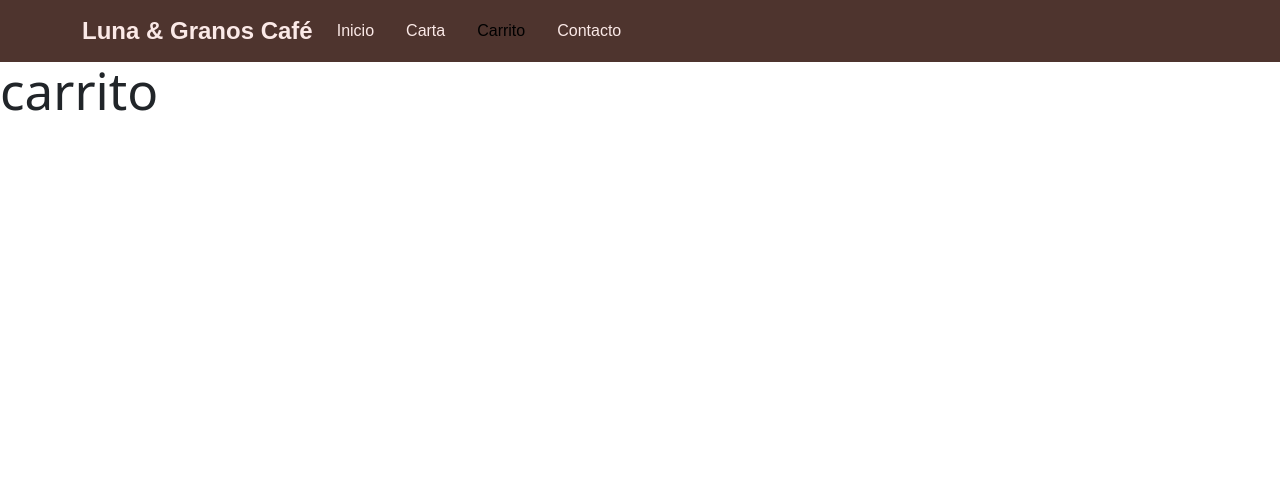
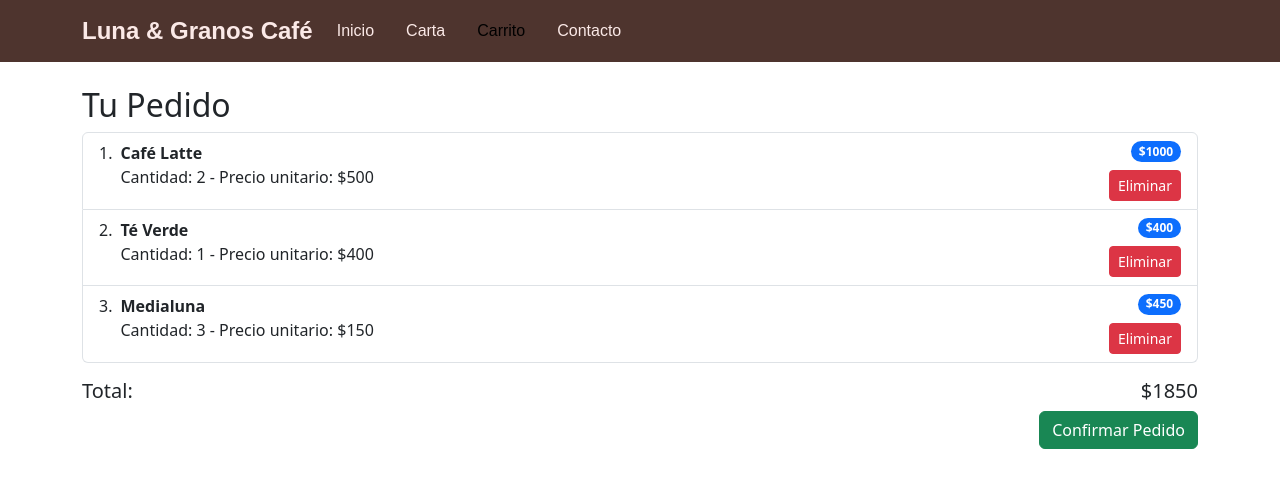
Before and after one commit to franiiel/ciu-tp1-grupo2, a React (Vite) app: page /carrito in a window 1280 px wide. Shown: the top 488 px of the page. Built offline with nearby package versions, Linux system fonts and the light colour scheme.

Commit message:
inicio del carrito

```diff
--- a/src/pages/Carrito.jsx
+++ b/src/pages/Carrito.jsx
@@ -1,9 +1,100 @@
-import React from 'react'
+import React, { useState } from 'react';
+import Badge from 'react-bootstrap/Badge';
+import ListGroup from 'react-bootstrap/ListGroup';
+import Button from 'react-bootstrap/Button';
+import Modal from 'react-bootstrap/Modal';
 
-export default function Carrito() {
+function Carrito() {
+  // Simulación de productos en el carrito
+  const [carrito, setCarrito] = useState([
+    { id: 1, nombre: 'Café Latte', cantidad: 2, precio: 500 },
+    { id: 2, nombre: 'Té Verde', cantidad: 1, precio: 400 },
+    { id: 3, nombre: 'Medialuna', cantidad: 3, precio: 150 },
+  ]);
+
+  const [mostrarModal, setMostrarModal] = useState(false);
+
+  const eliminarProducto = (id) => {
+    setCarrito(carrito.filter(producto => producto.id !== id));
+  };
+
+  const totalCarrito = carrito.reduce(
+    (total, producto) => total + producto.precio * producto.cantidad,
+    0
+  );
+
+  const confirmarPedido = () => {
+    setMostrarModal(true);
+  };
+
+  const cerrarModal = () => {
+    setMostrarModal(false);
+  };
+
   return (
-    <>
-      <h1>carrito</h1>
-    </>
-  )
+    <div className="container my-4">
+      <h2>Tu Pedido</h2>
+      <ListGroup as="ol" numbered>
+        {carrito.map(producto => (
+          <ListGroup.Item
+            key={producto.id}
+            as="li"
+            className="d-flex justify-content-between align-items-start"
+          >
+            <div className="ms-2 me-auto">
+              <div className="fw-bold">{producto.nombre}</div>
+              Cantidad: {producto.cantidad} - Precio unitario: ${producto.precio}
+            </div>
+            <div className="d-flex flex-column align-items-end">
+              <Badge bg="primary" pill>
+                ${producto.precio * producto.cantidad}
+              </Badge>
+              <Button
+                variant="danger"
+                size="sm"
+                className="mt-2"
+                onClick={() => eliminarProducto(producto.id)}
+              >
+                Eliminar
+              </Button>
+            </div>
+          </ListGroup.Item>
+        ))}
+      </ListGroup>
+
+      <div className="mt-3 d-flex justify-content-between">
+        <h5>Total:</h5>
+        <h5>${totalCarrito}</h5>
+      </div>
+
+      <div className="text-end">
+        <Button variant="success" onClick={confirmarPedido} disabled={carrito.length === 0}>
+          Confirmar Pedido
+        </Button>
+      </div>
+
+      {/* Modal de confirmación */}
+      <Modal show={mostrarModal} onHide={cerrarModal} centered>
+        <Modal.Header closeButton>
+          <Modal.Title>Pedido Confirmado</Modal.Title>
+        </Modal.Header>
+        <Modal.Body>
+          ¡Gracias por tu pedido! Lo estamos preparando 😊
+        </Modal.Body>
+        <Modal.Footer>
+          <Button variant="secondary" onClick={cerrarModal}>
+            Cerrar
+          </Button>
+        </Modal.Footer>
+      </Modal>
+    </div>
+  );
 }
+
+
+//🧩 Cosas que podés agregar después:
+//Botones para aumentar/disminuir cantidad.
+//Persistencia del carrito con localStorage.
+//Mostrar el carrito como un sidebar o dropdown desde el navbar.
+
+export default Carrito;
```
